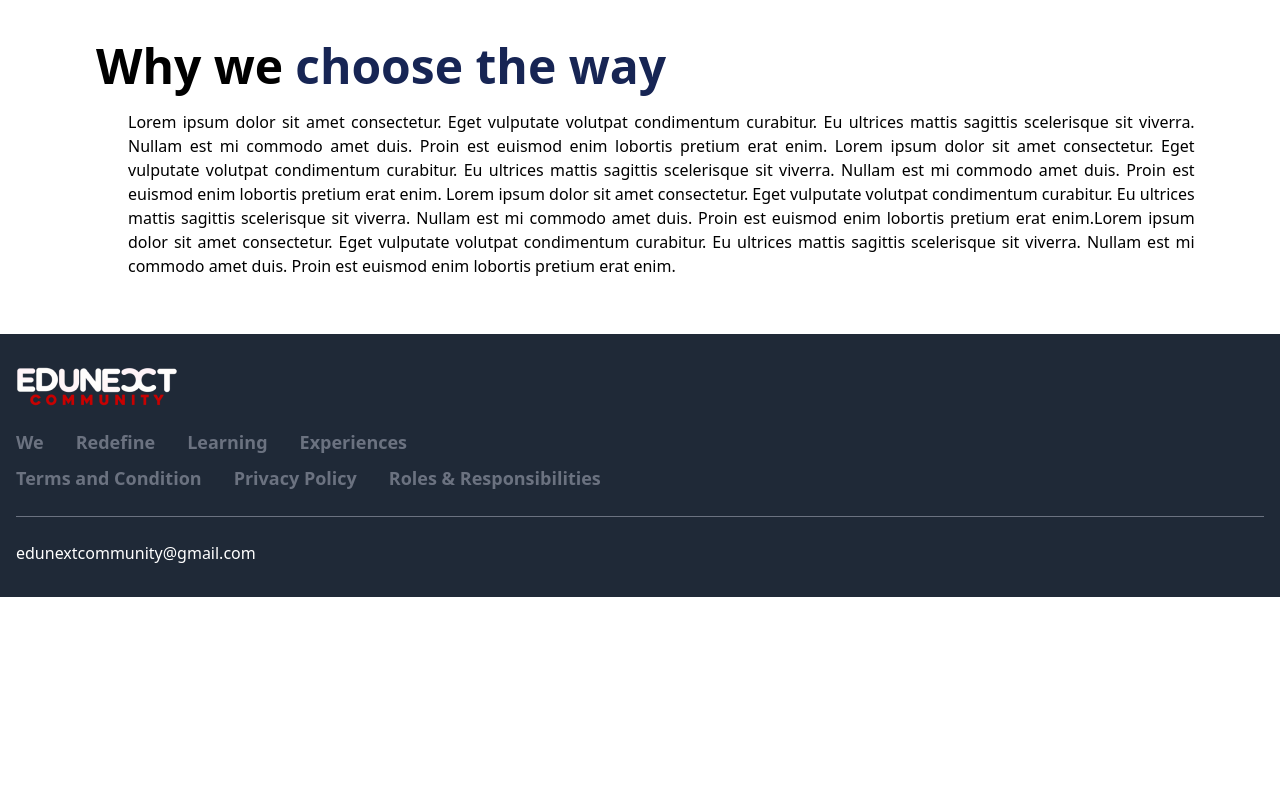
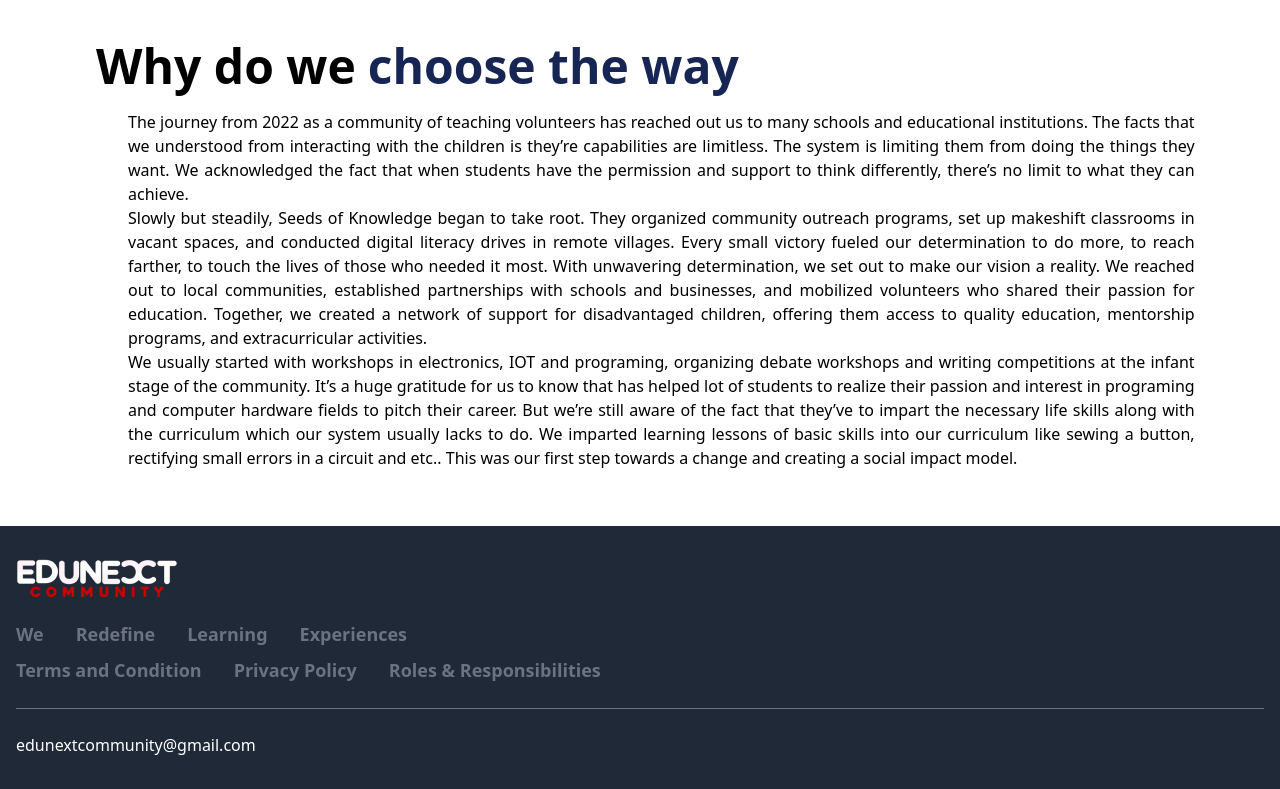
Before and after one commit to DevMorphix/Edunext.org.in, a Vue app: page /learning in a window 1280 px wide. Shown: the part 1500-2289 px from the top of the page. Before the commit the page ends 2097 px from the top, so only its background shows below. Built offline with nearby package versions, Linux system fonts and the light colour scheme.

Commit message:
added the content to the page :

```diff
--- a/src/App.vue
+++ b/src/App.vue
@@ -8,6 +8,6 @@
 </script>
 
 
-<!-- <style lang="scss">
- @import "@/scss/main.scss";
-</style> -->
+<style lang="css">
+ @import "/src/assets/main.css";
+</style>
--- a/src/components/Aboutus.vue
+++ b/src/components/Aboutus.vue
@@ -10,14 +10,15 @@
       </div>
     </div>
 
-    <p class="text-lightblack font-semibold px-0 py-10 md:px-0 mx-auto text-justify" data-aos="fade-up">
-      In 2022, we started our journey as a teaching community we do have a vision of empowering underprivileged kids to the mainstream forum and make them possible to aspire their dream and make them to believe in that dream. It was not an easy journey as it is described. <br />
+    <p class="text-lightblack font-semibold px-0 py-2 md:px-0 mx-auto text-justify" data-aos="fade-up">
+      In 2022, we started our journey as a teaching community we do have a vision of empowering underprivileged kids to the mainstream forum and make them possible to aspire their dream and make them to believe in that dream. It was not an easy journey as it is described.
+    </p>
+
+    <p class="text-lightblack font-semibold  px-0 py-2 md:px-0 mx-auto text-justify" data-aos="fade-up">
       Along the way, we encountered numerous challenges and setbacks, but each obstacle only strengthened our resolve to press forward. We learned to adapt and innovate, finding creative solutions to address the unique needs of each school and its students. And as we navigated the ups and downs of our journey, we forged deep bonds with the communities we served, earning their trust and gratitude through our unwavering commitment to their children's futures.
     </p>
 
-    <p class="text-lightblack font-semibold  px-0 py-10 md:px-0 mx-auto text-justify" data-aos="fade-up">
-      Lorem Ipsum is simply dummy text of the printing and typesetting industry. Lorem Ipsum has been the industry's standard dummy text ever since and more recently with desktop publishing software like Aldus PageMaker including versions of Lorem Ipsum. Lorem Ipsum is simply dummy text of the printing and typesetting industry. Lorem Ipsum has been the industry's standard dummy text ever since the 1500s, when an unknown printer took a galley of type and scrambled it to make a type specimen book. It has survived not only five centuries, but also the leap into electronic typesetting, remaining essentially unchanged. It was popularised in the 1960s with the release of Letraset sheets containing Lorem Ipsum passages, and more recently with desktop publishing software like Aldus PageMaker including versions of Lorem Ipsum.
-    </p>
+
 
     <div v-if="deviceName === 'phone'" data-aos="fade-up">
       <Timeline />
--- a/src/components/Team.vue
+++ b/src/components/Team.vue
@@ -76,35 +76,35 @@ export default {
           name: "Nikhil T Das",
           imageUrl: "/assets/team/AI.png",
           title: "Director and policy Maker",
-          description: "Lorem ipsum dolor sit amet consectetur. Odio magna mattis habitant nunc. Quis duis sagittis mi integer diam imperdiet arcu lectus. Tellus feugiat lorem enim vulputate urna. Sed id enim ornare mi mauris. Vel enim mauris lobortis lorem. Sed lorem id arcu nulla ultrices mauris risus integer. Volutpat id enim tortor venenatis sollicitudin amet turpis.",
+          description: "We launched our community in 2022 as a program where our volunteer conduct interactive sessions for school children, emphasizing experiential learning and application oriented learning activities. When kids shows interest in astronomy? What should we do. Definitely give them a telescope not a thick book of general relativity.",
         },
         {
           id: 2,
           name: "Devika Anil",
           imageUrl: "/assets/team/AI.png",
           title: "Strategy and curriculum planner",
-          description: "Lorem ipsum dolor sit amet consectetur. Odio magna mattis habitant nunc. Quis duis sagittis mi integer diam imperdiet arcu lectus. Tellus feugiat lorem enim vulputate urna. Sed id enim ornare mi mauris. Vel enim mauris lobortis lorem. Sed lorem id arcu nulla ultrices mauris risus integer. Volutpat id enim tortor venenatis sollicitudin amet turpis.",
+          description: "It’s clear for us to adopt practical learning methodologies during the initial phases of this community. We set a barrier for designing the curriculum and follow the steps of experiential learning. It is not the environment or society by itself that pulls these kids down, another factor is the inexplicably low expectations that most of us have from them.",
         },
         {
           id: 3,
           name: "Badhusha Shaji",
           imageUrl: "/assets/team/AI.png",
           title: "Public relations and Outreach lead",
-          description: "Lorem ipsum dolor sit amet consectetur. Odio magna mattis habitant nunc. Quis duis sagittis mi integer diam imperdiet arcu lectus. Tellus feugiat lorem enim vulputate urna. Sed id enim ornare mi mauris. Vel enim mauris lobortis lorem. Sed lorem id arcu nulla ultrices mauris risus integer. Volutpat id enim tortor venenatis sollicitudin amet turpis..",
+          description: "The social cause we’re belonging for the children of India is to create an equitable world. It’s our mission is to create a equitable world where every can dream and believe in that dream. Through innovative programs, partnerships, and advocacy efforts, we strive to create a world where every child has the tools they need to thrive and succeed. ",
         },
         {
           id: 4,
           name: "Abhishek V Gopal",
           imageUrl: "/assets/team/AI.png",
           title: "Talent acquisition and operations lead",
-          description: "Lorem ipsum dolor sit amet consectetur. Odio magna mattis habitant nunc. Quis duis sagittis mi integer diam imperdiet arcu lectus. Tellus feugiat lorem enim vulputate urna. Sed id enim ornare mi mauris. Vel enim mauris lobortis lorem. Sed lorem id arcu nulla ultrices mauris risus integer. Volutpat id enim tortor venenatis sollicitudin amet turpis.",
+          description: "Our mission is clear, to provide equitable and inclusive education opportunities to all, especially those marginalized and underserved. Through innovative programs, partnerships, and advocacy efforts, we strive to create a world where every child has the tools they need to thrive and succeed. Every child deserves access to quality education, regardless of their background or circumstances.",
         },
         {
           id: 5,
           name: "Arjun A Acharry",
           imageUrl: "/assets/team/AI.png",
           title: "Design and Community management lead",
-          description: "Details about the use of AI in finance and banking in 2021.",
+          description: "In India, millions of children still face barriers to education due to poverty, gender discrimination, and lack of resources. Our mission is to break down these barriers and create a more equitable and inclusive educational landscape. Through our various programs, we strive to provide not only academic support but also holistic development for the children we serve.",
         },
       ],
       selectedItem: null,
--- a/src/components/testimonial.vue
+++ b/src/components/testimonial.vue
@@ -67,19 +67,19 @@
                 id: 1,
                 name: "Roji Thomas",
                 position: "Nodal Officer InovusLAbs IEDC",
-                text: "ILorem Ipsum is simply dummy text of the printing and typesetting industry. Lorem Ipsum has been the industry's standard dummy text ever since the 1500s, when an unknown printer took a galley of type and scrambled it to make a type specimen book. It has survived not only five centuries, but also the leap into electronic typesetting, remaining essentially unchanged. It was popularised in the 1960s with the release of Letraset sheets containing Lorem Ipsum passages, and more recently with desktop publishing software like Aldus PageMaker including versions of Lorem Ipsum..",
+                text: "As a teacher and guide with a deep commitment to education, I am proud to be associated with the Edunext community, an organization dedicated to transforming lives through the power of education. Over the years, I have had the privilege of observing and collaborating with the incredible fellows and volunteers of this community, and I am continually inspired by their dedication, passion, and unwavering commitment to the cause.",
             },
             {
                 id: 2,
                 name: "Cini Joseph",
                 position: "assistant professor ",
-                text: "Lorem Ipsum is simply dummy text of the printing and typesetting industry. Lorem Ipsum has been the industry's standard dummy text ever since the 1500s, when an unknown printer took a galley of type and scrambled it to make a type specimen book. It has survived not only five centuries, but also the leap into electronic typesetting, remaining essentially unchanged. It was popularised in the 1960s with the release of Letraset sheets containing Lorem Ipsum passages, and more recently with desktop publishing software like Aldus PageMaker including versions of Lorem Ipsum.",
+                text: "The sense of community and camaraderie within Edunext community is truly remarkable. The fellows and volunteers are not just volunteers but also mentors, role models, and advocates for the children they work with. Their efforts to create a nurturing and inclusive environment have a profound impact on the students, empowering them to dream big and reach their full potential.",
             },
             {
                 id: 3,
                 name: "Arjun Krishna",
                 position: "Mentor",
-                text: "Lorem Ipsum is simply dummy text of the printing and typesetting industry. Lorem Ipsum has been the industry's standard dummy text ever since the 1500s, when an unknown printer took a galley of type and scrambled it to make a type specimen book. It has survived not only five centuries, but also the leap into electronic typesetting, remaining essentially unchanged. It was popularised in the 1960s with the release of Letraset sheets containing Lorem Ipsum passages, and more recently with desktop publishing software like Aldus PageMaker including versions of Lorem Ipsum.",
+                text: "I am incredibly honored to be a mentor with Edunext community, an organization that stands at the forefront of transforming lives through education. Over the past years, I have witnessed firsthand the profound impact this community has had on countless children, and I am continually inspired by the dedication and passion of its fellows and volunteers. I deeply appreciate the dedication and hard work of every  volunteer at Edunext. Your efforts are creating ripples of positive change, touching lives, and building a foundation for a better tomorrow. The smiles, progress, and success of the students are a testament to your incredible contributions.",
             },
 
             ],
--- a/src/router/index.js
+++ b/src/router/index.js
@@ -8,7 +8,7 @@ import We from '../views/We.vue'
 import Experiences from '@/views/ExperienceView.vue'
 import Roles from '@/views/RolesView.vue'
 import learning from '../views/learning.vue'
-import MyChart from '../views/Testbar.vue'
+// import MyChart from '../views/Testbar.vue'
 
 
 
@@ -56,11 +56,11 @@ const router = createRouter({
       name: 'learning',
       component: learning
     },
-    {
-      path: '/mychart',
-      name: 'MyChart',
-      component: MyChart
-    }
+    // {
+    //   path: '/mychart',
+    //   name: 'MyChart',
+    //   component: MyChart
+    // }
   ]
 })
 
--- a/src/views/ExperienceView.vue
+++ b/src/views/ExperienceView.vue
@@ -23,15 +23,7 @@
               The <p class="text-blue-950 ml-2">Experiences</p>
             </h2>
             <p class="mt-4 text-justify text-sm text-black sm:text-lg dark:text-gray-400">
-              Lorem ipsum dolor sit amet consectetur. Eget vulputate volutpat condimentum curabitur. Eu ultrices mattis
-              sagittis scelerisque sit viverra. Nullam est mi commodo amet duis. Proin est euismod enim lobortis pretium
-              erat enim. Lorem ipsum dolor sit amet consectetur. Eget vulputate volutpat condimentum curabitur. Eu ultrices
-              mattis sagittis scelerisque sit viverra. Nullam est mi commodo amet duis. Proin est euismod enim lobortis
-              pretium erat enim. Lorem ipsum dolor sit amet consectetur. Eget vulputate volutpat condimentum curabitur. Eu
-              ultrices mattis sagittis scelerisque sit viverra. Nullam est mi commodo amet duis. Proin est euismod enim
-              lobortis pretium erat enim.Lorem ipsum dolor sit amet consectetur. Eget vulputate volutpat condimentum
-              curabitur. Eu ultrices mattis sagittis scelerisque sit viverra. Nullam est mi commodo amet duis. Proin est
-              euismod enim lobortis pretium erat enim.
+              The lessons we’ve learned throughout the journey was mind blowing from the past years. It taught us to understand the challenges and problems of students from diversified background. The team we had has a wonderful ability to tackle real life problem and bring solutions for the problem wheather it’s a domain specific or a general problem. We understand every children is different in nature and they had their own talents and skill set. Each child's journey is unique and deserves to be evaluated accordingly.
             </p>
           </div>
         </section>
--- a/src/views/HomeView.vue
+++ b/src/views/HomeView.vue
@@ -11,8 +11,7 @@
             data-aos="fade-up"
             class="max-w-2xl mt-10 md:mb-4 font-bold text-3xl md:text-5xl xl:text-5xl dark:text-white mb-6"
           >
-            Together we can create a change in our country’s educational arena
-            to bring educational equity
+          Uniting for Equal Education
           </h1>
           <p
             data-aos="fade-up"
@@ -31,7 +30,7 @@
             >
               <span class="text-2xl font-bold text-gray-800">100+</span>
               <h3 class="text-sm font-medium text-gray-500 mb-2">
-                Students engaged with as and learned new things
+                Students engaged in learning something, which they attempted not before.
               </h3>
             </div>
             <div
@@ -39,7 +38,7 @@
             >
               <span class="text-2xl font-bold text-gray-800">2+</span>
               <h3 class="text-sm font-medium text-gray-500 mb-2">
-                Years of experience with students and their activities
+                years experience as a student community with diversified learners
               </h3>
             </div>
             <div
@@ -47,7 +46,7 @@
             >
               <span class="text-2xl font-bold text-gray-800">50+</span>
               <h3 class="text-sm font-medium text-gray-500 mb-2">
-                New actives provided to engage students
+                beneficial sessions for students had completed
               </h3>
             </div>
           </div>
@@ -82,10 +81,7 @@
           <p
             class="max-w-2xl mb-6 font-normal text-gray-900 lg:mb-8 md:text-lg lg:text-xl dark:text-gray-400"
           >
-            We believe that quality of education makes somebody a responsible
-            citizens which is a one pitstop solution for overall construction of
-            one’s personality. We’re committed to make a social impact in
-            eliminating educational divide in our country.
+          We believe that quality of education makes somebody a responsible citizens which is a one pitstop solution for overall construction of one’s personality. We’re committed to make a social impact in eliminating educational divide in our country.
           </p>
         </div>
         <div class="hidden lg:mt-0 lg:col-span-5 lg:flex">
--- a/src/views/learning.vue
+++ b/src/views/learning.vue
@@ -19,11 +19,16 @@
     </div>
 
     <div class="flex font-extrabold text-5xl mb-5 mt-10 md:mt14 ml-2 md:ml-24 md:mt-10" data-aos="fade-up">
-      Why we <p class="text-blue-950 md:ml-3">choose the way</p>
+      Why do we <p class="text-blue-950 md:ml-3">choose the way</p>
     </div>
 
     <div class="text-justify md:w-10/12 md:ml-32 ml-4 mr-4 mt-3 mb-4 md:mb-14" data-aos="fade-up">
-      <p>Lorem ipsum dolor sit amet consectetur. Eget vulputate volutpat condimentum curabitur. Eu ultrices mattis sagittis scelerisque sit viverra. Nullam est mi commodo amet duis. Proin est euismod enim lobortis pretium erat enim. Lorem ipsum dolor sit amet consectetur. Eget vulputate volutpat condimentum curabitur. Eu ultrices mattis sagittis scelerisque sit viverra. Nullam est mi commodo amet duis. Proin est euismod enim lobortis pretium erat enim. Lorem ipsum dolor sit amet consectetur. Eget vulputate volutpat condimentum curabitur. Eu ultrices mattis sagittis scelerisque sit viverra. Nullam est mi commodo amet duis. Proin est euismod enim lobortis pretium erat enim.Lorem ipsum dolor sit amet consectetur. Eget vulputate volutpat condimentum curabitur. Eu ultrices mattis sagittis scelerisque sit viverra. Nullam est mi commodo amet duis. Proin est euismod enim lobortis pretium erat enim.</p>
+      <p>The journey from 2022 as a community of teaching volunteers has reached out us to many schools and educational institutions. The facts that we understood from interacting with the children is they’re capabilities are limitless. The system is limiting them from doing the things they want. We acknowledged the fact that when students have the permission and support to think differently, there’s no limit to what they can achieve.
+      </p>
+      <p>Slowly but steadily, Seeds of Knowledge began to take root. They organized community outreach programs, set up makeshift classrooms in vacant spaces, and conducted digital literacy drives in remote villages. Every small victory fueled our determination to do more, to reach farther, to touch the lives of those who needed it most. With unwavering determination, we set out to make our vision a reality. We reached out to local communities, established partnerships with schools and businesses, and mobilized volunteers who shared their passion for education. Together, we created a network of support for disadvantaged children, offering them access to quality education, mentorship programs, and extracurricular activities.
+      </p>
+      <p>We usually started with workshops in electronics, IOT and programing, organizing debate workshops and writing competitions at the infant stage of the community. It’s a huge gratitude for us to know that has helped lot of students to realize their passion and interest in programing and computer hardware fields to pitch their career. But we’re still aware of the fact that they’ve to impart the necessary life skills along with the curriculum which our system usually lacks to do.  We imparted learning lessons of basic skills into our curriculum like sewing a button, rectifying small errors in a circuit  and etc.. This was our first step towards a change and creating a social impact model.
+      </p>
     </div>
 
     <FooterComponent />
```
Also changed, not shown: src/assets/main.css (line endings or trailing spaces).
